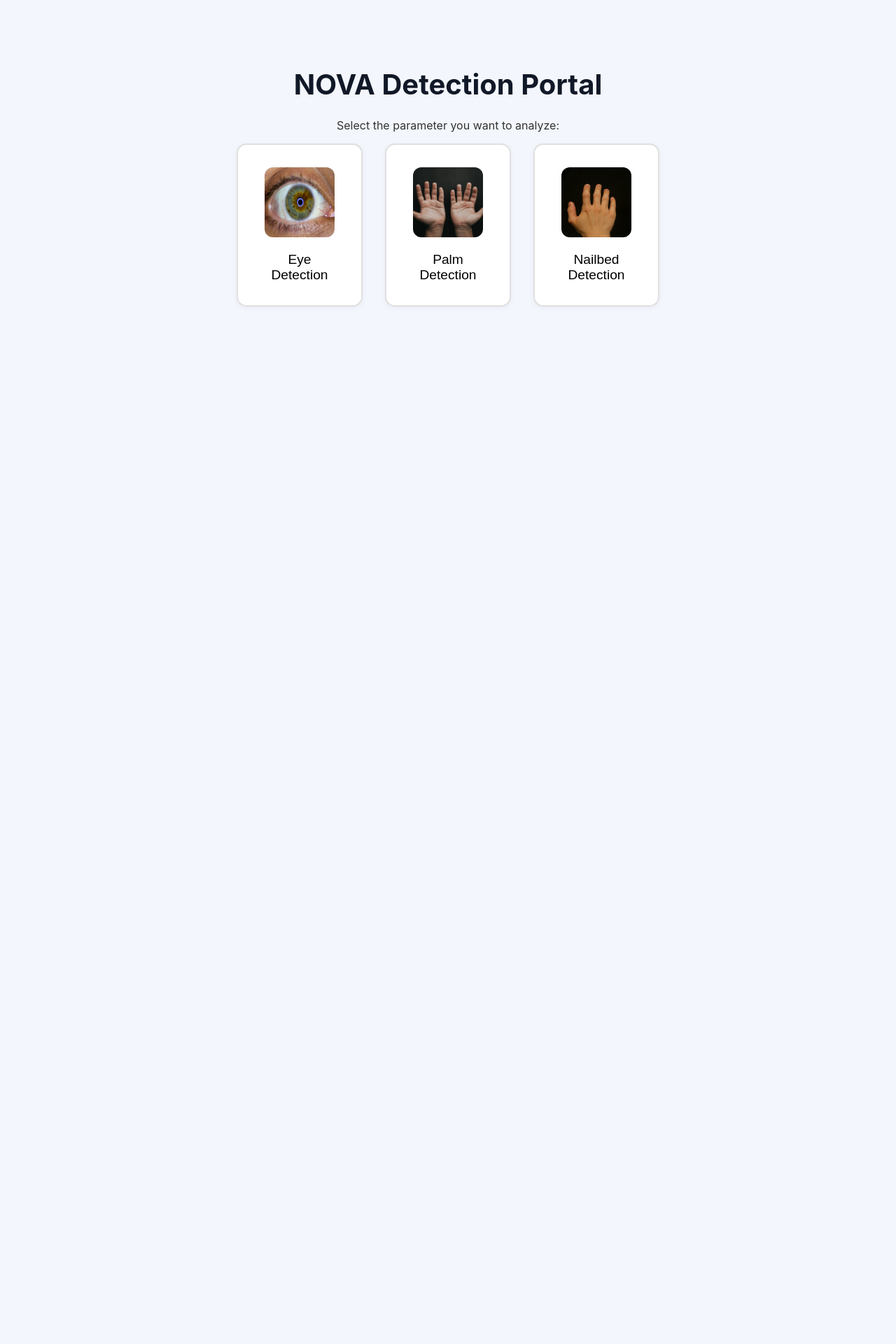
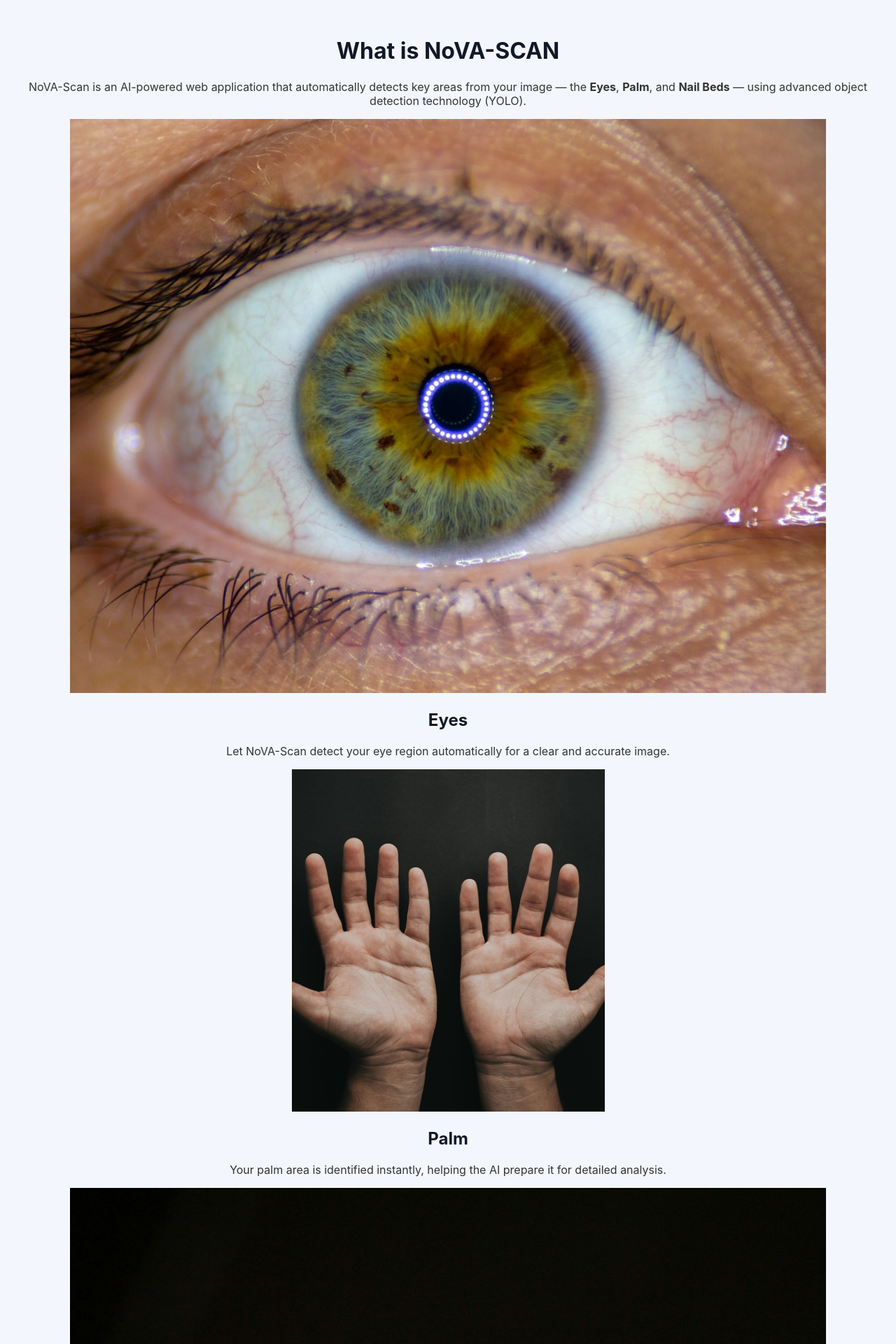
Before and after one commit to Sigfredkent123/nova-detection-pipeline, a Flask app: template templates/index.html in a window 1280 px wide. Shown: the top 1920 px of the page at 70% size. Before the commit the page ends 438 px from the top, so only its background shows below. Run offline with Flask 3, Linux system fonts and the light colour scheme; the template is opened without the code that fills it, so the values that code supplies are empty.

Commit message:
Update index.html

```diff
--- a/templates/index.html
+++ b/templates/index.html
@@ -4,39 +4,59 @@
 <head>
   <meta charset="UTF-8" />
   <meta name="viewport" content="width=device-width, initial-scale=1.0" />
-  <title>NOVA Detection</title>
+  <title>NoVA-Scan</title>
   <link rel="stylesheet" href="{{ url_for('static', filename='style.css') }}">
 </head>
 <body>
-  <div class="container landing">
-    <h1>NOVA Detection Portal</h1>
-    <p>Select the parameter you want to analyze:</p>
+  <header>
+    <h1>What is NoVA-SCAN</h1>
+    <p class="subtitle">
+      NoVA-Scan is an AI-powered web application that automatically detects key areas from your image —
+      the <strong>Eyes</strong>, <strong>Palm</strong>, and <strong>Nail Beds</strong> — using advanced object detection technology (YOLO).
+    </p>
+  </header>
 
-    <div class="parameter-grid">
-      <form action="/camera" method="get">
-        <input type="hidden" name="parameter" value="eye">
-        <button class="parameter-btn" type="submit">
-          <img src="{{ url_for('static', filename='images/eye.png') }}" alt="Eye" style="width:100px; height:100px; border-radius:12px; margin-bottom:1rem;">
-          <br>Eye Detection
-        </button>
-      </form>
+  <main>
+    <section class="cards-section">
+      <div class="card" onclick="window.location.href='/camera?parameter=eye'">
+        <img src="{{ url_for('static', filename='images/eye.png') }}" alt="Eye">
+        <h2>Eyes</h2>
+        <p>Let NoVA-Scan detect your eye region automatically for a clear and accurate image.</p>
+      </div>
 
-      <form action="/camera" method="get">
-        <input type="hidden" name="parameter" value="palm">
-        <button class="parameter-btn" type="submit">
-          <img src="{{ url_for('static', filename='images/palm.png') }}" alt="Palm" style="width:100px; height:100px; border-radius:12px; margin-bottom:1rem;">
-          <br>Palm Detection
-        </button>
-      </form>
+      <div class="card" onclick="window.location.href='/camera?parameter=palm'">
+        <img src="{{ url_for('static', filename='images/palm.png') }}" alt="Palm">
+        <h2>Palm</h2>
+        <p>Your palm area is identified instantly, helping the AI prepare it for detailed analysis.</p>
+      </div>
 
-      <form action="/camera" method="get">
-        <input type="hidden" name="parameter" value="nail">
-        <button class="parameter-btn" type="submit">
-          <img src="{{ url_for('static', filename='images/nail.png') }}" alt="Nailbed" style="width:100px; height:100px; border-radius:12px; margin-bottom:1rem;">
-          <br>Nailbed Detection
-        </button>
-      </form>
-    </div>
-  </div>
+      <div class="card" onclick="window.location.href='/camera?parameter=nailbed'">
+        <img src="{{ url_for('static', filename='images/nail.png') }}" alt="Nail Beds">
+        <h2>Nail Beds</h2>
+        <p>NoVA-Scan pinpoints your nail area so the system can focus on the right details.</p>
+      </div>
+    </section>
+
+    <section class="how-section">
+      <h2>How It Works</h2>
+      <div class="steps">
+        <div class="step">
+          <div class="circle">1</div>
+          <h3>Capture or Upload</h3>
+          <p>Take a photo or upload an image showing your eyes, palm, or nail beds using your device's camera.</p>
+        </div>
+        <div class="step">
+          <div class="circle">2</div>
+          <h3>AI Detection</h3>
+          <p>NoVA-Scan uses advanced YOLO object detection to automatically locate and outline the key regions in your image.</p>
+        </div>
+        <div class="step">
+          <div class="circle">3</div>
+          <h3>Review Results</h3>
+          <p>View the detected areas and confirm accuracy before moving to the next step or saving the output.</p>
+        </div>
+      </div>
+    </section>
+  </main>
 </body>
 </html>
```
